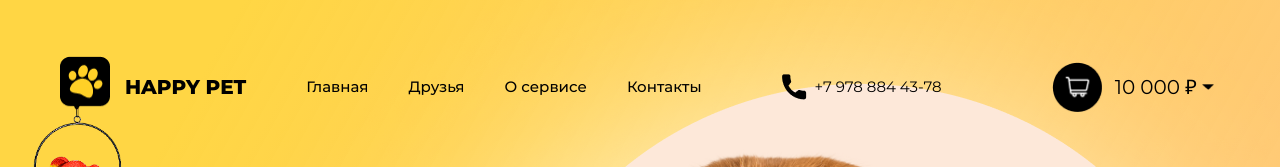
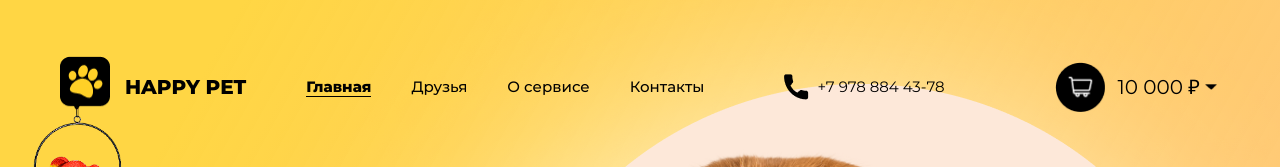
Before and after one commit to slavaMalenko/happy-pet-react, a React (Create React App) app: page / in a window 1280 px wide. Shown: the top 167 px of the page. Built offline with nearby package versions, Linux system fonts and the light colour scheme.

Commit message:
bug fix with menu

```diff
--- a/src/component/header/header.jsx
+++ b/src/component/header/header.jsx
@@ -10,9 +10,9 @@ import BasketButton from './basketButton';
 
 const menuItems = [
     { name: 'Главная', link: '/' },
-    { name: 'Друзья', link: 'friends' },
-    { name: 'О сервисе', link: 'service' },
-    { name: 'Контакты', link: 'contacts' },
+    { name: 'Друзья', link: '/friends' },
+    { name: 'О сервисе', link: '/service' },
+    { name: 'Контакты', link: '/contacts' },
 ]
 
 function Header() {
--- a/src/component/header/menu.jsx
+++ b/src/component/header/menu.jsx
@@ -1,8 +1,10 @@
 import React from 'react';
+import { Link } from 'react-router-dom';
+import classNames from 'classnames';
 
 function Menu({ items }) {
 
-    const [menuItem, setMenuItem] = React.useState('home');
+    const [menuItem, setMenuItem] = React.useState(window.location.pathname);
 
     const changeMenuItem = (item) => {
         setMenuItem(item)
@@ -16,15 +18,29 @@ function Menu({ items }) {
                     items &&
                     items.map((item, index) => {
                         return (
-                            <li className="menu__item">
-                                <a className="menu__link" href="#">{item.name}</a>
+                            <li
+                                key={`${item}_${index}`}
+                                className="menu__item">
+
+                                <Link
+                                    onClick={() => changeMenuItem(item.link)}
+                                    to={item.link}
+                                    className={classNames(
+                                        'menu__link',
+                                        { 'menu__link--active': item.link === menuItem },
+                                    )}>
+
+                                    {item.name}
+
+                                </Link>
+
                             </li>
                         )
                     })
                 }
 
             </ul>
-        </div>
+        </div >
     )
 }
 
```
